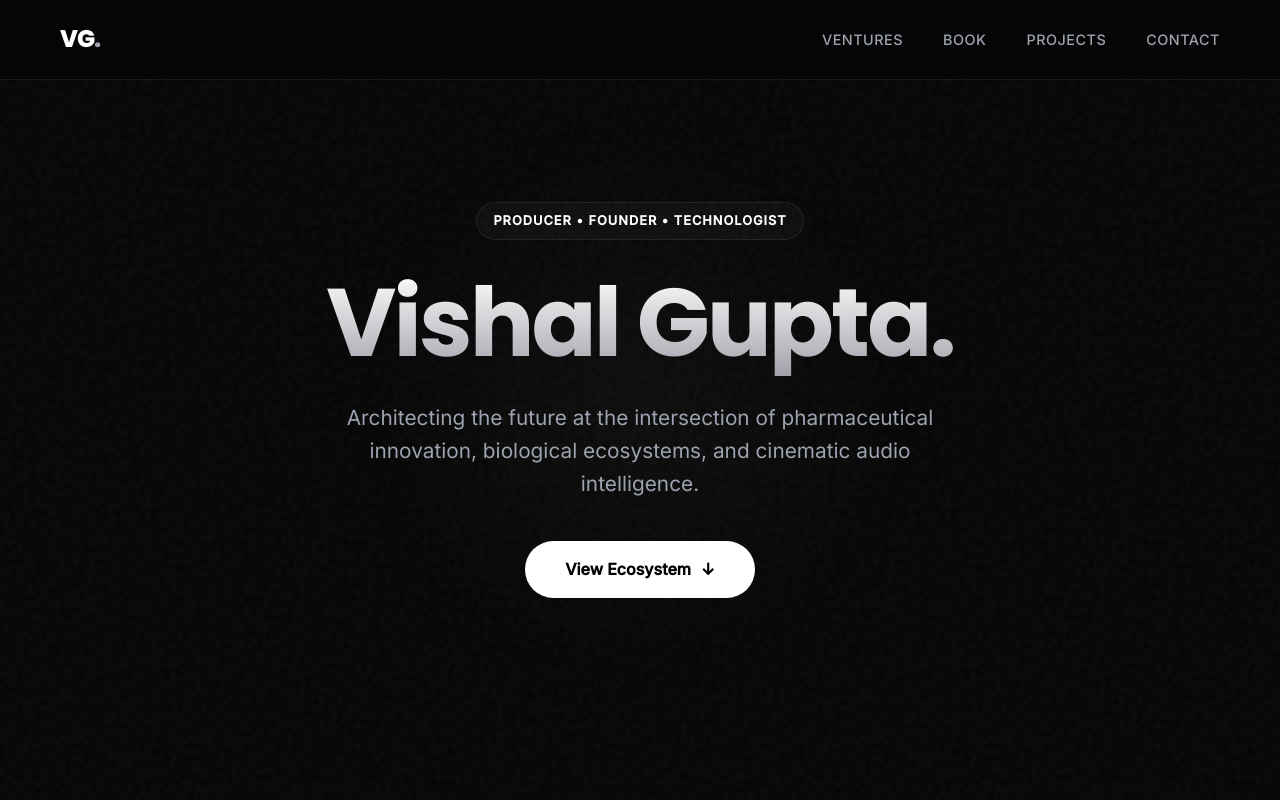
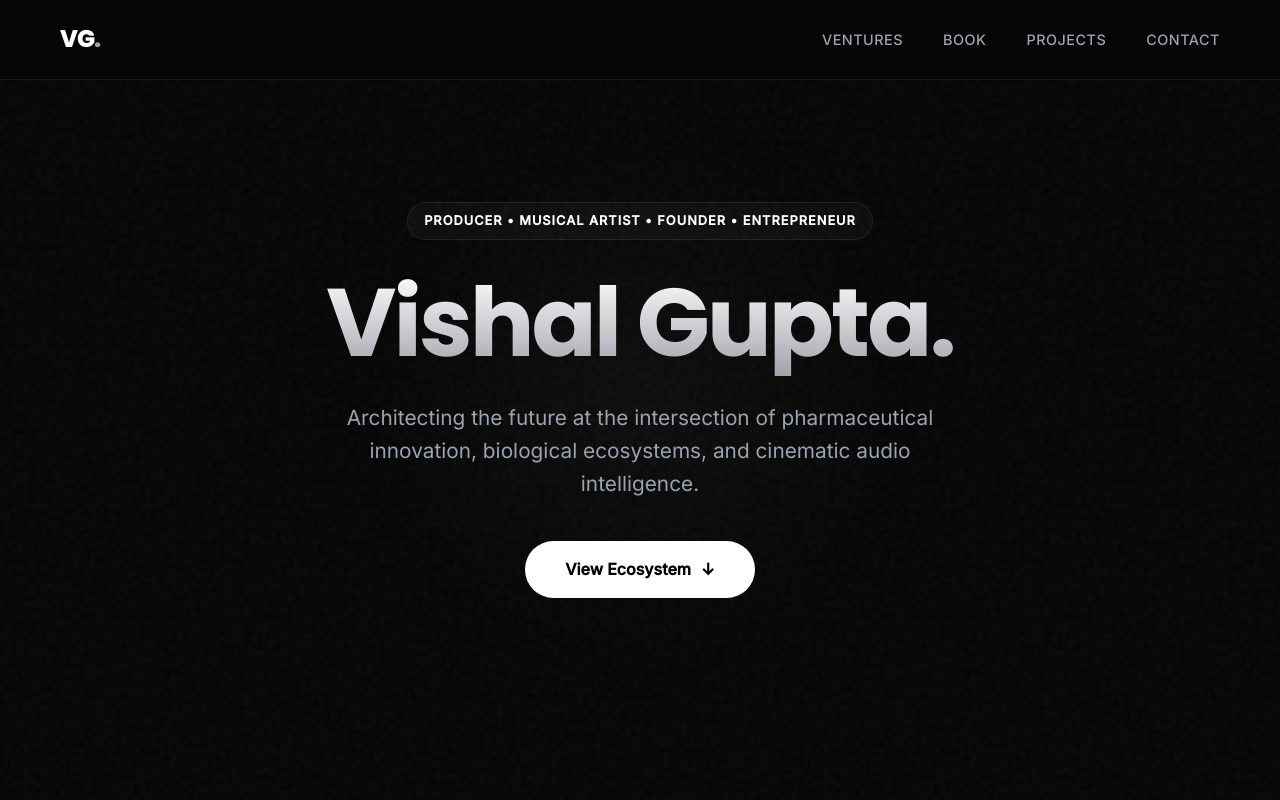
Before and after one commit to tandhubscp/vishalgupta, a plain HTML site: page index.html in a window 1280 px wide. Shown: the top 800 px of the page. Drawn offline with Linux system fonts and the light colour scheme.

Commit message:
index.html

```diff
--- a/index.html
+++ b/index.html
@@ -291,7 +291,7 @@
 
     <header class="hero">
         <div class="hero-content">
-            <span class="hero-eyebrow">Producer • Founder • Technologist</span>
+            <span class="hero-eyebrow">Producer • Musical Artist • Founder • Entrepreneur</span>
             <h1>Vishal Gupta.</h1>
             <p>
                 Architecting the future at the intersection of pharmaceutical innovation,
```
